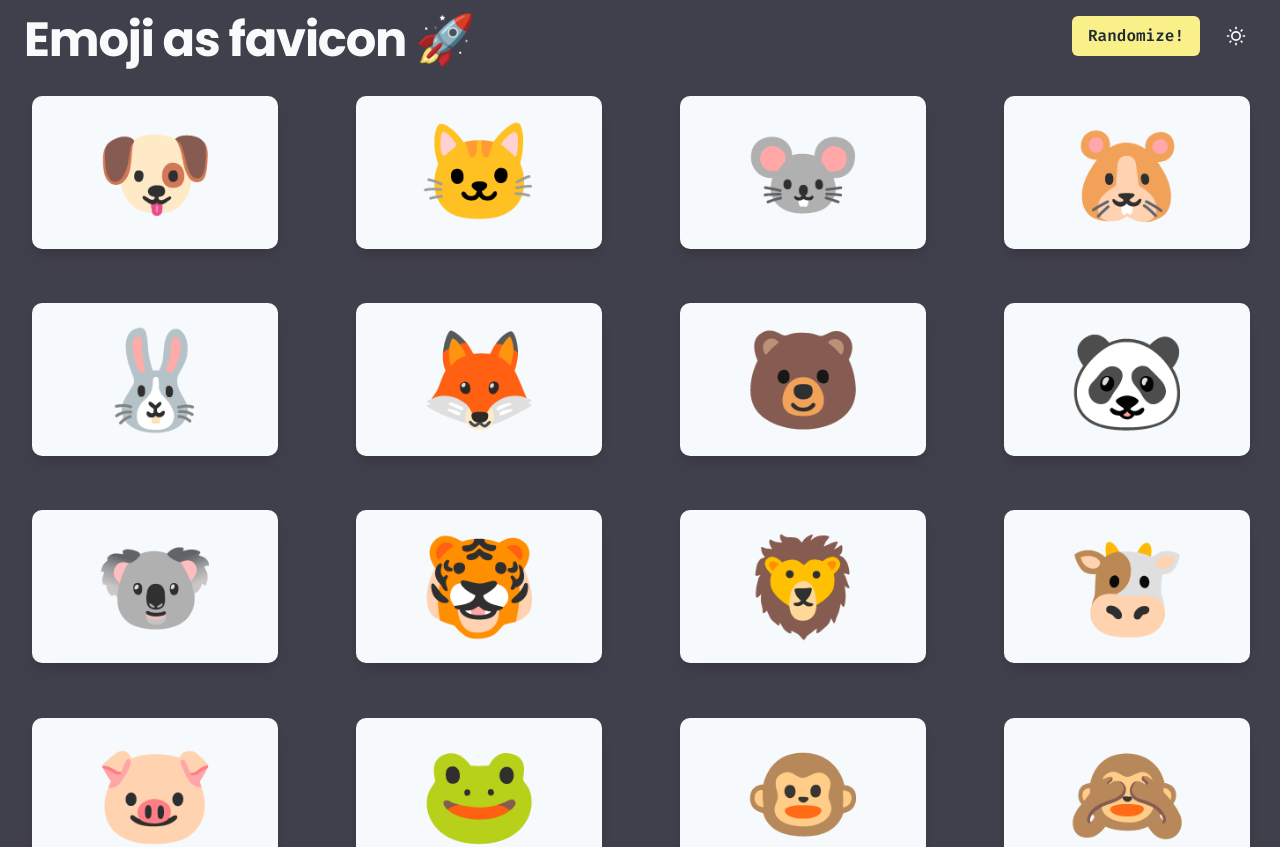
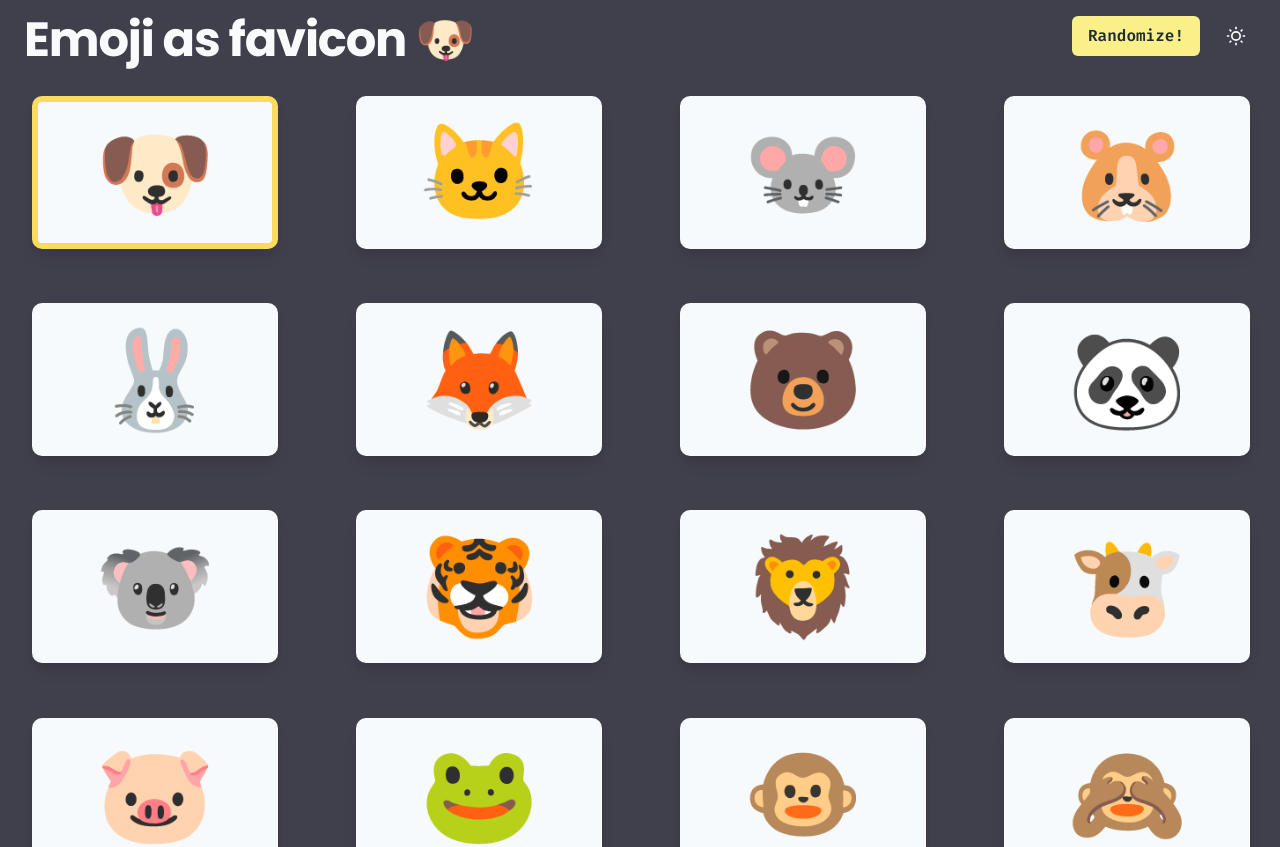
Before and after one commit to jpc0rrea/emoji-as-favicon, a Next.js app: page / in a window 1280 px wide. Shown: the top 847 px of the page. Built offline with nearby package versions, Linux system fonts and the light colour scheme.

Commit message:
feat(homepage): change initial emoji

```diff
--- a/src/pages/index.tsx
+++ b/src/pages/index.tsx
@@ -37,7 +37,7 @@ const LIST_OF_EMOJIS = [
 ];
 
 const Home: NextPage = () => {
-  const [favicon, setFavicon] = useState('🚀');
+  const [favicon, setFavicon] = useState('🐶');
 
   const handleRandomizeClick = () => {
     const randomEmoji =
```
